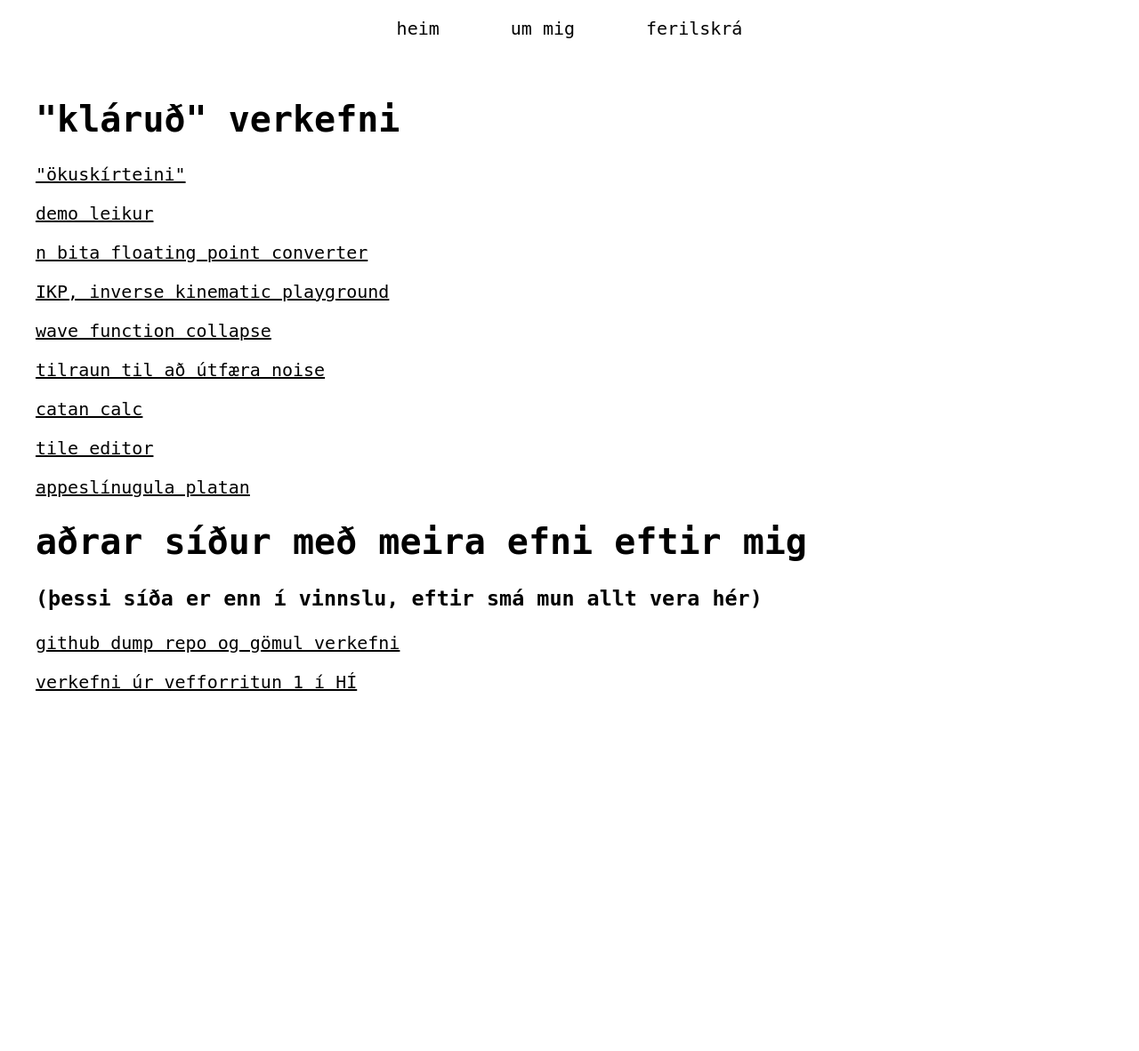
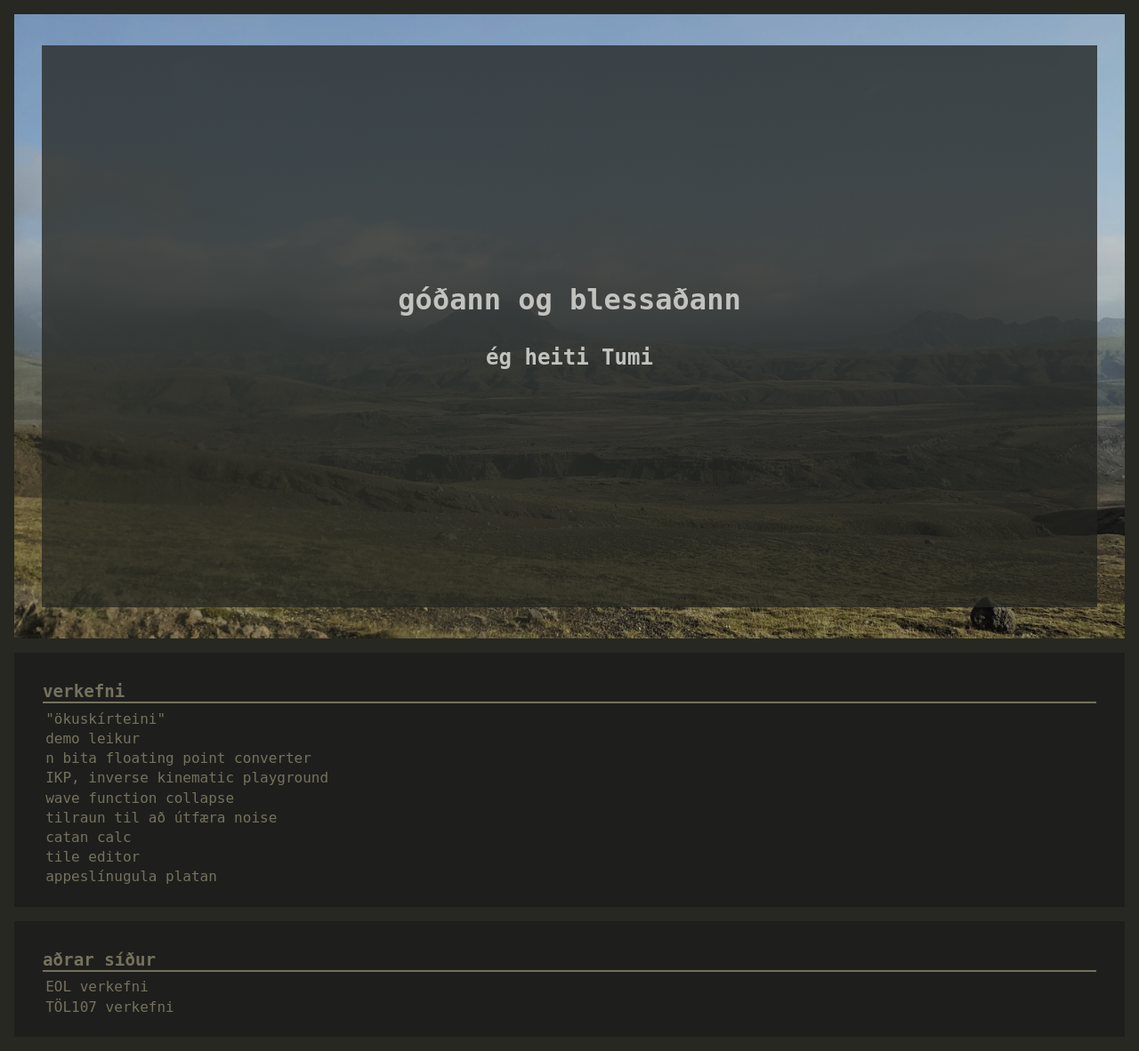
Before and after one commit to ofurtumi/sjomli.is, a PHP site: page / in a window 1280 px wide. Shown: the whole page at 89% size. Before the commit the page ends 777 px from the top, so only its background shows below. Run offline with PHP 8.4, Linux system fonts and the light colour scheme.

Commit message:
fyrstu breytingar yfir í monokai

```diff
--- a/index.html
+++ b/index.html
@@ -6,47 +6,45 @@
     <meta http-equiv="X-UA-Compatible" content="IE=edge">
     <meta name="viewport" content="width=device-width, initial-scale=1.0">
     <title>sjomli.is verkefni</title>
-    <link rel="stylesheet" href="../globals.css">
-    <link rel="stylesheet" href="../global-header.css">
+    <!-- <link rel="stylesheet" href="../globals.css"> -->
+    <!-- <link rel="stylesheet" href="../global-header.css"> -->
     <link rel="stylesheet" href="main.css">
 </head>
 
 <body>
     <header>
-        <nav>
-            <ul>
-                <li>
-                    <a href="/">heim</a>
-                </li>
-                <li>
-                    <a href="/um/">um mig</a>
-                </li>
-                <li>
-                    <a href="/ferilskra.pdf" target="blank">ferilskrá</a>
-                </li>
-            </ul>
-        </nav>
+        <img src="myndir/forsida/landslag.jpg" alt="">
+        <div>
+            <h1>
+                góðann og blessaðann
+            </h1>
+            <h2>
+                ég heiti Tumi
+            </h2>
+        </div>
     </header>
     <main>
-        <h1>"kláruð" verkefni</h1>
-        <ul>
-            <li><a href="/bannad/">"ökuskírteini"</a></li>
-            <li><a href="/canvas/">demo leikur</a></li>
-            <li><a href="/fpc/">n bita floating point converter</a></li>
-            <li><a href="/IKP/">IKP, inverse kinematic playground</a></li>
-            <li><a href="/wfc/">wave function collapse</a></li>
-            <!-- <li><a href="/dialogue/">grunnur að dialogue kerfi</a></li> -->
-            <li><a href="/noise-test/">tilraun til að útfæra noise</a></li>
-            <li><a href="/catan/">catan calc</a></li>
-            <li><a href="/tile-editor/">tile editor</a></li>
-            <li><a href="/appelsinugula/">appeslínugula platan</a></li>
-        </ul>
-        <h1>aðrar síður með meira efni eftir mig</h1>
-        <h3>(þessi síða er enn í vinnslu, eftir smá mun allt vera hér)</h3>
-        <ul>
-            <li><a href="https://ofurtumi.github.io">github dump repo og gömul verkefni</a></li>
-            <li><a href="https://notendur.hi.is/ttb3">verkefni úr vefforritun 1 í HÍ</a></li>
-        </ul>
+        <section>
+            <h1>verkefni</h1>
+            <ul>
+                <li><a class="fancy_link" href="/bannad/">"ökuskírteini"</a></li>
+                <li><a class="fancy_link" href="/canvas/">demo leikur</a></li>
+                <li><a class="fancy_link" href="/fpc/">n bita floating point converter</a></li>
+                <li><a class="fancy_link" href="/IKP/">IKP, inverse kinematic playground</a></li>
+                <li><a class="fancy_link" href="/wfc/">wave function collapse</a></li>
+                <li><a class="fancy_link" href="/noise-test/">tilraun til að útfæra noise</a></li>
+                <li><a class="fancy_link" href="/catan/">catan calc</a></li>
+                <li><a class="fancy_link" href="/tile-editor/">tile editor</a></li>
+                <li><a class="fancy_link" href="/appelsinugula/">appeslínugula platan</a></li>
+            </ul>
+        </section>
+        <section>
+            <h1>aðrar síður</h1>
+            <ul>
+                <li><a class="fancy_link" href="https://ofurtumi.github.io">EOL verkefni</a></li>
+                <li><a class="fancy_link" href="https://notendur.hi.is/ttb3">TÖL107 verkefni</a></li>
+            </ul>
+        </section>
     </main>
 </body>
 
--- a/main.css
+++ b/main.css
@@ -1,21 +1,94 @@
-main {
-    padding: 1em;
+* {
+  font-family: monospace;
+  margin: 0;
+  padding: 0;
+  text-decoration: none;
+  font-size: 16px;
 }
 
-ul {
-    padding-inline-start: 0;
+html {
+  background: #272822;
+}
+
+img {
+  max-width: 100%;
 }
 
 li {
-    list-style: none;
-    margin: 1em 0;
+  list-style: none;
 }
 
-a {
-    color: black;
+header {
+  margin: 1rem;
+  display: flex;
+  justify-content: center;
+  align-items: center;
+  position: relative;
+}
+header img {
+  filter: opacity(0.8);
+  border-radius: 0px;
+}
+header div {
+  display: flex;
+  justify-content: center;
+  flex-direction: column;
+  align-items: center;
+  gap: 2rem;
+  position: absolute;
+  width: 95%;
+  height: 90%;
+}
+header div::before {
+  background-image: linear-gradient(45deg, #272822, #1e1f1c);
+  opacity: 75%;
+  position: absolute;
+  content: "";
+  width: 100%;
+  height: 100%;
+  z-index: 1;
+}
+header div h1 {
+  text-align: center;
+  font-size: 2rem;
+  color: #c2c2bf;
+  z-index: 10;
+}
+header div h2 {
+  font-size: 1.5rem;
+  color: #c2c2bf;
+  z-index: 10;
 }
 
-.todo {
-    position: absolute;
-    bottom: 0;
+section {
+  margin: 1rem;
+  padding: 1.5rem 2rem;
+  background-color: #1e1f1c;
+  border-radius: 0px;
 }
+section * {
+  color: #75715e;
+}
+section h1 {
+  margin: 0.5rem 0;
+  font-size: 1.2rem;
+  border-bottom: 2px solid;
+}
+section ul {
+  display: flex;
+  flex-direction: column;
+  gap: 0.2rem;
+}
+
+.fancy_link {
+  padding: 0.2rem;
+  background-color: inherit;
+  box-shadow: inset 0 0 0 0 #34352f;
+  transition: box-shadow ease-out 0.4s;
+}
+
+.fancy_link:hover {
+  box-shadow: inset 400px 0 0 0 #34352f;
+}
+
+/*# sourceMappingURL=main.css.map */
--- /dev/null
+++ b/main.scss
@@ -0,0 +1,109 @@
+$c1: #272822;
+$t1: #f8f8f2;
+$c2: #1e1f1c;
+$t2: #75715e;
+$c3: #34352f;
+$t3: #c2c2bf;
+$space: 1rem;
+$rad: 0px;
+
+* {
+	font-family: monospace;
+	margin: 0;
+	padding: 0;
+	text-decoration: none;
+	font-size: 16px;
+}
+
+html {
+	background: $c1;
+}
+
+img {
+	max-width: 100%;
+}
+
+li {
+	list-style: none;
+}
+
+header {
+	margin: $space;
+	display: flex;
+	justify-content: center;
+	align-items: center;
+	position: relative;
+
+	img {
+		filter: opacity(0.8);
+		border-radius: $rad;
+	}
+
+	div {
+		display: flex;
+		justify-content: center;
+		flex-direction: column;
+		align-items: center;
+		gap: 2 * $space;
+		position: absolute;
+		width: 95%;
+		height: 90%;
+
+		&::before {
+			background-image: linear-gradient(45deg, $c1, $c2);
+			opacity: 75%;
+			position: absolute;
+			content: '';
+			width: 100%;
+			height: 100%;
+			z-index: 1;
+		}
+
+		h1 {
+			text-align: center;
+			font-size: 2rem;
+			color: $t3;
+			z-index: 10;
+		}
+
+		h2 {
+			font-size: 1.5rem;
+			color: $t3;
+			z-index: 10;
+		}
+	}
+}
+
+section {
+	* {
+		color: $t2;
+	}
+
+	margin: $space;
+	padding: 1.5 * $space 2 * $space;
+	background-color: $c2;
+	border-radius: $rad;
+
+	h1 {
+		margin: 0.5 * $space 0;
+		font-size: 1.2rem;
+		border-bottom: 2px solid;
+	}
+
+	ul {
+		display: flex;
+		flex-direction: column;
+		gap: 0.2 * $space;
+	}
+}
+
+.fancy_link {
+	padding: 0.2 * $space;
+	background-color: inherit;
+	box-shadow: inset 0 0 0 0 $c3;
+	transition: box-shadow ease-out 0.4s;
+}
+
+.fancy_link:hover {
+	box-shadow: inset 400px 0 0 0 $c3;
+}
```
Also changed, not shown: package.json (added, +26 -0 lines), myndir/forsida/landslag.jpg (added), package-lock.json (added), 2 other files.
